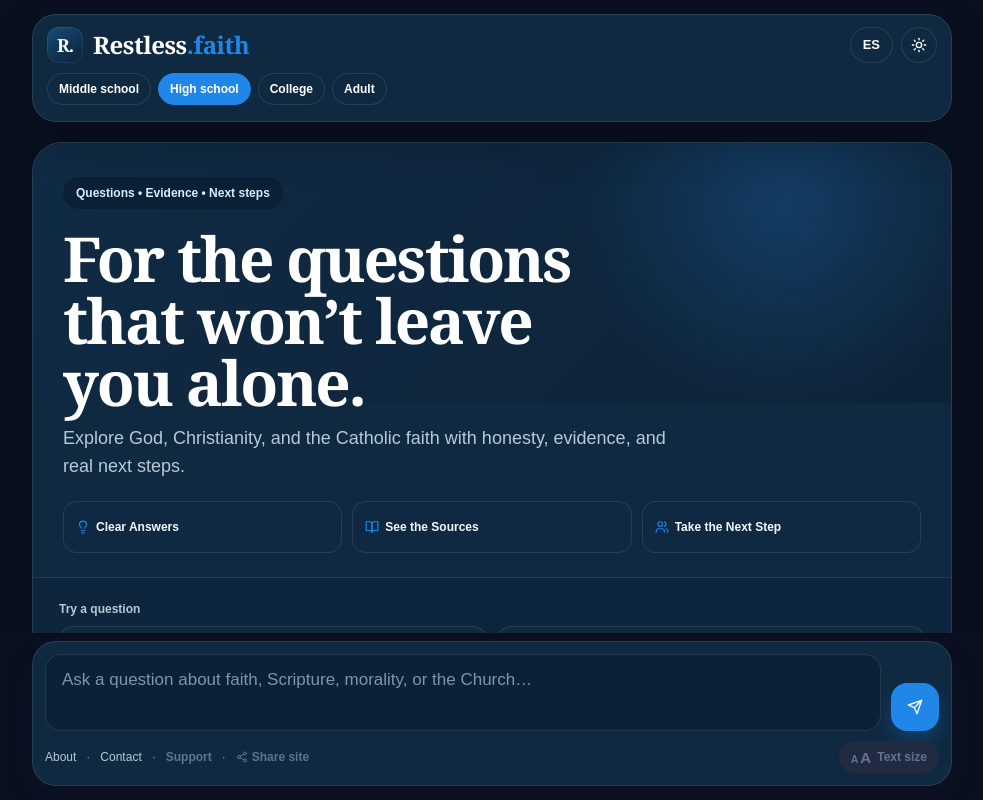
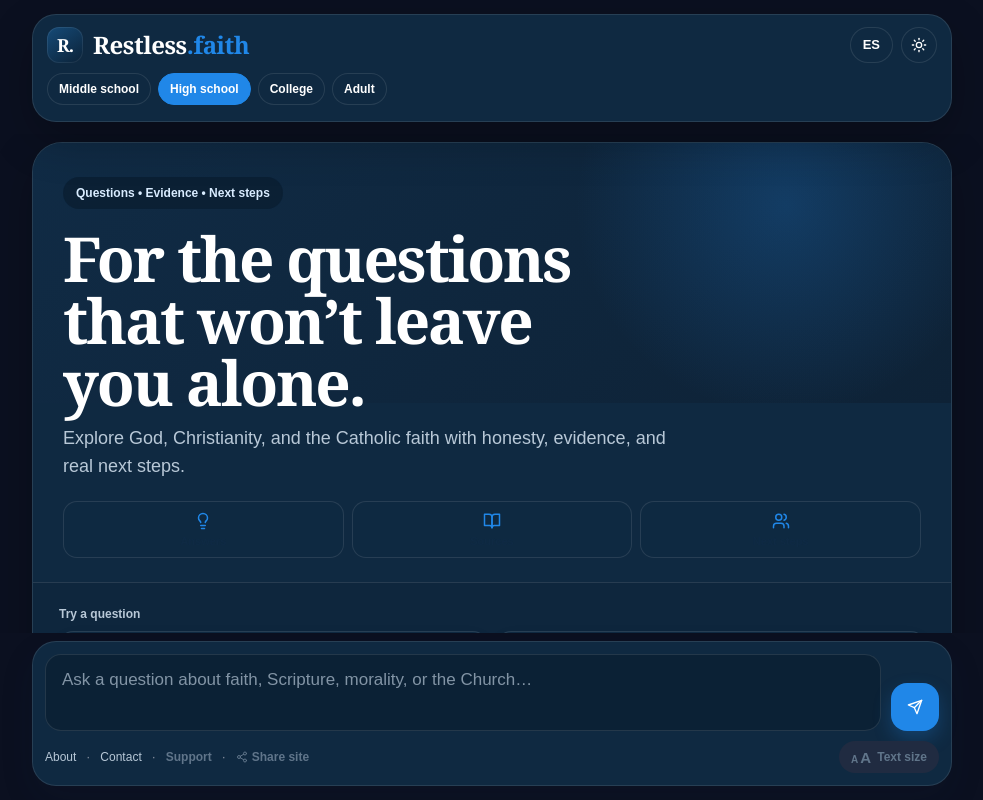
Before and after one commit to gitMark80/restless, a React (Vite) app: page / in a window 1280 px wide. Shown: the whole page, without its empty margins (148-1131 px from the left). Built offline with nearby package versions, Linux system fonts and the light colour scheme.

Commit message:
Refine light theme and compact homepage feature row

```diff
--- a/src/mockupCleanup.js
+++ b/src/mockupCleanup.js
@@ -1,15 +1,87 @@
 const CLEANUP_CSS = `
-/* Keep the approved mockup language consistent throughout the app. */
-:root { --rf-blue: #2087e8; --rf-blue-soft: #eaf4ff; --rf-navy: #0f2a44; --rf-paper: #ffffff; --rf-line: #dbe6ef; }
+:root {
+  --rf-blue: #2087e8;
+  --rf-blue-soft: #eaf4ff;
+  --rf-navy: #0f2a44;
+  --rf-paper: #ffffff;
+  --rf-line: #dbe6ef;
+  --rf-light-bg: #f7fafc;
+}
 
-/* Remove the redundant three-card strip added beneath the hero. */
+/* Keep the homepage clean and remove duplicate promotional blocks. */
 .restless-mockup-strip { display: none !important; }
-
-/* Remove the old Studying Theology promo and the extra conversion promo it generated,
-   while leaving the Try a question choices available. */
 main section.rounded-3xl > div:last-child > .flex.items-start.gap-3 { display: none !important; }
 main section.rounded-3xl > div:last-child > p.mt-4 { margin-top: 0 !important; }
 [data-restless-conversion-path] { display: none !important; }
+
+/* Light mode should resemble the approved mockup: bright paper, navy type, soft blue accents. */
+body[data-restless-theme="light"] {
+  --rf-cream: var(--rf-light-bg) !important;
+  --rf-paper: #ffffff !important;
+  --rf-ink: #10263d !important;
+  --rf-muted: #60758a !important;
+  --rf-line: #dbe6ef !important;
+  background: var(--rf-light-bg) !important;
+}
+body[data-restless-theme="light"] > #root > div,
+body[data-restless-theme="light"] header,
+body[data-restless-theme="light"] main,
+body[data-restless-theme="light"] footer {
+  background: var(--rf-light-bg) !important;
+}
+body[data-restless-theme="light"] header > div,
+body[data-restless-theme="light"] footer > div,
+body[data-restless-theme="light"] main section.rounded-3xl,
+body[data-restless-theme="light"] main .rounded-2xl {
+  background-color: #ffffff !important;
+}
+body[data-restless-theme="light"] main section.rounded-3xl::before {
+  background:
+    radial-gradient(circle at 82% 22%, rgba(255,226,185,.55), transparent 27%),
+    linear-gradient(135deg, rgba(240,248,255,.98), rgba(255,249,239,.96)) !important;
+}
+
+/* The question field should read as blue, not yellow/gold. */
+body[data-restless-theme="light"] footer textarea {
+  background: #eef6ff !important;
+  border: 1.5px solid #9ccdf8 !important;
+  color: var(--rf-navy) !important;
+  box-shadow: inset 0 0 0 1px rgba(32,135,232,.03) !important;
+}
+body[data-restless-theme="light"] footer textarea:focus {
+  border-color: var(--rf-blue) !important;
+  box-shadow: 0 0 0 3px rgba(32,135,232,.12) !important;
+}
+body[data-restless-theme="light"] footer textarea::placeholder { color:#6f8da9 !important; }
+footer .w-12.h-12:not(:disabled) { background: var(--rf-blue) !important; color:#fff!important; }
+
+/* Keep the three homepage promises side-by-side, including on phones. */
+main section.rounded-3xl .grid.grid-cols-3 {
+  display: grid !important;
+  grid-template-columns: repeat(3, minmax(0,1fr)) !important;
+  gap: 8px !important;
+}
+main section.rounded-3xl .grid.grid-cols-3 > div {
+  min-width: 0 !important;
+  padding: 10px 7px !important;
+  justify-content: center !important;
+  text-align: center !important;
+  flex-direction: column !important;
+  gap: 5px !important;
+}
+main section.rounded-3xl .grid.grid-cols-3 svg {
+  color: var(--rf-blue) !important;
+  width: 18px !important;
+  height: 18px !important;
+}
+main section.rounded-3xl .grid.grid-cols-3 span {
+  color: var(--rf-navy) !important;
+  font-size: 11px !important;
+  line-height: 1.1 !important;
+  white-space: normal !important;
+  overflow: visible !important;
+  text-overflow: clip !important;
+}
 
 /* Blue replaces the legacy gold/yellow accent throughout answer/source/next-step UI. */
 main svg,
@@ -18,12 +90,10 @@
 [data-restless-next-step] > p:first-child,
 [data-restless-next-step] a,
 [data-restless-next-step] button { color: var(--rf-blue) !important; }
-
-/* Source cards: restore the light-blue book/chevron treatment. */
 main .space-y-2 button svg { color: var(--rf-blue) !important; }
 main .space-y-2 button svg:first-child { color: #55aaf2 !important; }
 
-/* About, Contact, Support and text-size sheets should use the same white/navy/blue system. */
+/* About, Contact and Support use the same white/navy/blue system. */
 div.fixed.inset-0 > div {
   background: var(--rf-paper) !important;
   border-color: var(--rf-line) !important;
@@ -42,7 +112,7 @@
 body[data-restless-theme="dark"] div.fixed.inset-0 > div h2 { color:#fff!important; }
 body[data-restless-theme="dark"] div.fixed.inset-0 > div p { color:#b8c8d7!important; }
 
-/* Replace the orbiting loader with a simple three-dot thinking wave. */
+/* Three-dot thinking wave in Restless blue. */
 @keyframes restless-thinking-wave {
   0%, 60%, 100% { transform: translateY(0); opacity: .42; }
   30% { transform: translateY(-5px); opacity: 1; }
@@ -67,17 +137,15 @@
 .restless-orbit-spinner > span:nth-child(2) { animation-delay: .14s !important; }
 .restless-orbit-spinner > span:nth-child(3) { animation-delay: .28s !important; }
 .restless-orbit-spinner > span:nth-child(n+4) { display: none !important; }
-
-/* Make the original React three-dot loader blue too, before the polish observer touches it. */
 span.animate-bounce { background-color: var(--rf-blue) !important; }
 
-/* Prevent legacy accent colors from leaking into footer actions and selected controls. */
 footer button[style*="font-weight: 700"],
 footer button[style*="font-weight: 600"] { color: #60758a !important; }
-footer .w-12.h-12:not(:disabled) { background: var(--rf-blue) !important; color:#fff!important; }
 
 @media (max-width: 640px) {
   main section.rounded-3xl > div:last-child { padding-top: 18px !important; }
+  main section.rounded-3xl .grid.grid-cols-3 { grid-template-columns: repeat(3,minmax(0,1fr)) !important; }
+  main section.rounded-3xl .grid.grid-cols-3 > div { min-height: 64px !important; }
 }
 `;
 
@@ -88,6 +156,16 @@
 
 function cleanLegacyExtras() {
   document.querySelectorAll('.restless-mockup-strip, [data-restless-conversion-path]').forEach((node) => node.remove());
+
+  const section = document.querySelector('main section.rounded-3xl');
+  if (section) {
+    const labels = section.querySelectorAll('.grid.grid-cols-3 span');
+    const spanish = Array.from(document.querySelectorAll('button')).some((button) => button.textContent?.trim() === 'EN');
+    const copy = spanish ? ['Respuestas', 'Fuentes', 'Próximos pasos'] : ['Answers', 'Sources', 'Next steps'];
+    labels.forEach((label, index) => {
+      if (copy[index] && label.textContent !== copy[index]) label.textContent = copy[index];
+    });
+  }
 }
 
 let cleanupScheduled = false;
@@ -99,6 +177,6 @@
     cleanLegacyExtras();
   });
 });
-cleanupObserver.observe(document.documentElement, { childList: true, subtree: true });
+cleanupObserver.observe(document.documentElement, { childList: true, subtree: true, characterData: true });
 window.addEventListener('load', cleanLegacyExtras);
 cleanLegacyExtras();
```
